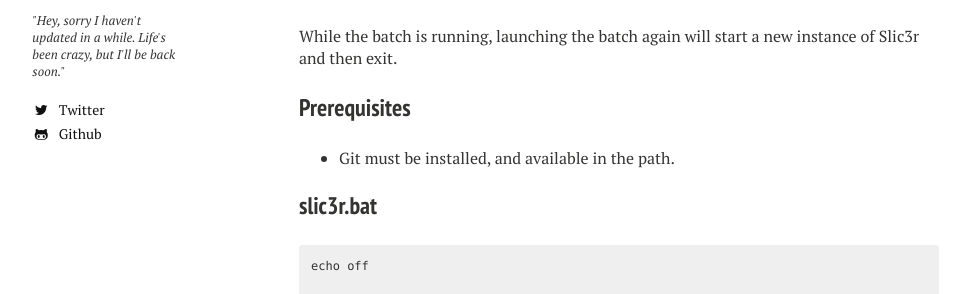
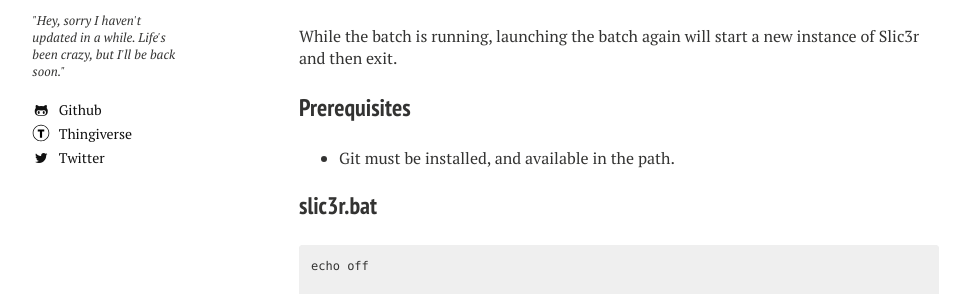
Before and after one commit to Billiam/billiam.org, a Jekyll site: the page built from index.md, in a window 1280 px wide and 900 px high, scrolled down 400 px. Shown: the part 160-454 px from the top of the window, without its empty margins (21-991 px from the left). Built offline with Jekyll 4.4.1, drawn with Linux system fonts in a browser that asks for light colours; nearby versions of some CDN libraries.

Commit message:
Hacking thingiverse into sidebar, add image template

```diff
--- a/_config.yml
+++ b/_config.yml
@@ -65,6 +65,7 @@ owner:
   soundcloud: #username
   weibo: #username
   flickr: #username
+  thingiverse: billiamthesecond
 
 include: [".htaccess"]
 exclude: ["vendor", "lib", "config.rb", "Capfile", "config", "log", "Rakefile", "Rakefile.rb", "tmp", "less", "*.sublime-project", "*.sublime-workspace", "test", "spec", "Gruntfile.js", "package.json", "node_modules", "Gemfile", "Gemfile.lock", "LICENSE", "README.md"]
--- a/_includes/_author-bio.html
+++ b/_includes/_author-bio.html
@@ -13,6 +13,11 @@
   <h3 itemprop="name">{{ author.name }}</h3>
   <p>{{ author.bio }}</p>
   {% if author.email %}<a href="mailto:{{ author.email }}" class="author-social" target="_blank"><i class="fa fa-fw fa-envelope-square"></i> Email</a>{% endif %}
+  {% if author.github %}<a href="http://github.com/{{ author.github }}" class="author-social" target="_blank"><i class="fa fa-fw fa-github-alt"></i> Github</a>{% endif %}
+  {% if author.thingiverse %}<a href="http://www.thingiverse.com/{{ author.thingiverse}}/about" class="author-social" target="_blank">
+  <i class="fa fa-fw">
+  <svg style="vertical-align:middle" xmlns="http://www.w3.org/2000/svg" viewBox="0 0 50 50"><path d="M25 2C12.31 2 2 12.31 2 25s10.31 23 23 23 23-10.31 23-23S37.69 2 25 2zm0 2c11.61 0 21 9.39 21 21s-9.39 21-21 21S4 36.61 4 25 13.39 4 25 4zm-9 11v6h6v17h6V21h6v-6H16z"/></svg></i>
+  Thingiverse</a>{% endif %}
   {% if author.twitter %}<a href="http://twitter.com/{{ author.twitter }}" class="author-social" target="_blank"><i class="fa fa-fw fa-twitter"></i> Twitter</a>{% endif %}
   {% if author.facebook %}<a href="http://facebook.com/{{ author.facebook }}" class="author-social" target="_blank"><i class="fa fa-fw fa-facebook-square"></i> Facebook</a>{% endif %}
   {% if author.google.plus %}<a href="http://plus.google.com/+{{ author.google.plus }}" class="author-social" target="_blank"><i class="fa fa-fw fa-google-plus-square"></i> Google+</a>{% endif %}
@@ -20,7 +25,6 @@
   {% if author.xing %}<a href="http://www.xing.com/profile/{{ author.xing }}" class="author-social" target="_blank"><i class="fa fa-fw fa-xing-square"></i> XING</a>{% endif %}
   {% if author.instagram %}<a href="http://instagram.com/{{ author.instagram }}" class="author-social" target="_blank"><i class="fa fa-fw fa-instagram"></i> Instagram</a>{% endif %}
   {% if author.tumblr %}<a href="http://{{ author.tumblr }}.tumblr.com" class="author-social" target="_blank"><i class="fa fa-fw fa-tumblr-square"></i> Tumblr</a>{% endif %}
-  {% if author.github %}<a href="http://github.com/{{ author.github }}" class="author-social" target="_blank"><i class="fa fa-fw fa-github-alt"></i> Github</a>{% endif %}
   {% if author.stackoverflow %}<a href="http://stackoverflow.com/users/{{ author.stackoverflow }}" class="author-social" target="_blank"><i class="fa fa-fw fa-stack-overflow"></i> Stackoverflow</a>{% endif %}
   {% if author.lastfm %}<a href="http://lastfm.com/user/{{ author.lastfm }}" class="author-social" target="_blank"><i class="fa fa-fw fa-music"></i> Last.fm</a>{% endif %}
   {% if author.dribbble %}<a href="http://dribbble.com/{{ author.dribbble }}" class="author-social" target="_blank"><i class="fa fa-fw fa-dribbble"></i> Dribbble</a>{% endif %}
@@ -31,4 +35,5 @@
   {% if author.soundcloud %}<a href="http://soundcloud.com/{{ author.soundcloud }}" class="author-social" target="_blank"><i class="fa fa-fw fa-soundcloud"></i> Soundcloud</a>{% endif %}
   {% if author.weibo %}<a href="http://www.weibo.com/{{ author.weibo }}" class="author-social" target="_blank"><i class="fa fa-fw fa-weibo"></i> Weibo</a>{% endif %}
   {% if author.flickr %}<a href="http://www.flickr.com/{{ author.flickr }}" class="author-social" target="_blank"><i class="fa fa-fw fa-flickr"></i> Flickr</a>{% endif %}
+
 </div>
--- /dev/null
+++ b/_includes/figure.html
@@ -0,0 +1,4 @@
+<figure>
+  <img src="{{site.baseurl}}/{{include.url}}" alt="{{include.description}}" />
+  <figcaption>{{include.description}}</figcaption>
+</figure>
```
